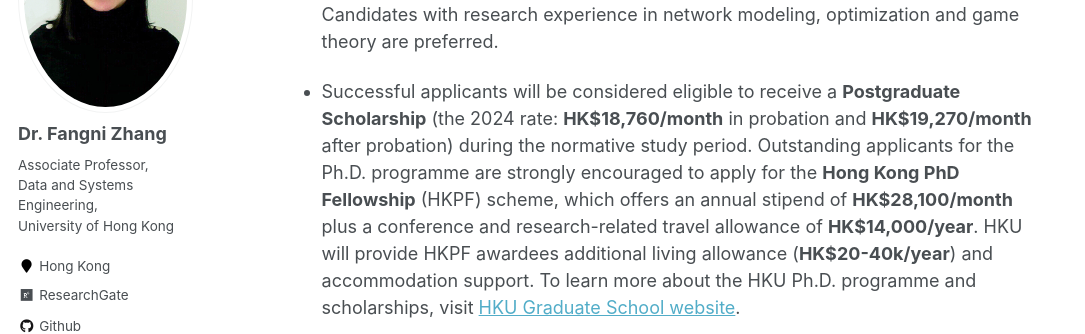
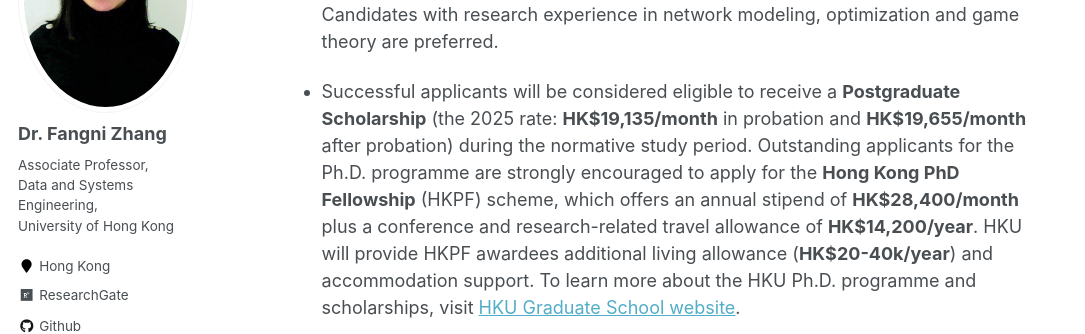
Before and after one commit to fangnizhang/fangnizhang.github.io, a Jekyll site: the page built from _pages/about.md, in a window 1280 px wide and 900 px high, scrolled down 888 px. Shown: the part 152-486 px from the top of the window, without its empty margins (0-1085 px from the left). Built offline with Jekyll 4.4.1, drawn with Linux system fonts in a browser that asks for light colours.

Commit message:
Update about.md

```diff
--- a/_pages/about.md
+++ b/_pages/about.md
@@ -27,7 +27,7 @@
 ======
 - I am looking for 1-2 self-motivated **Ph.D. students** to join my research group. Applicants should have a B.S. or M.S. in Industrial Engineering, Transportation Engineering, Economics, Operations Research, Mathematics, and Computer Science or related fields. Strong oral and written communication skills in English are required. Candidates with research experience in network modeling, optimization and game theory are preferred.
 
-- Successful applicants will be considered eligible to receive a **Postgraduate Scholarship** (the 2024 rate: **HK\$18,760/month** in probation and **HK\$19,270/month** after probation) during the normative study period. Outstanding applicants for the Ph.D. programme are strongly encouraged to apply for the **Hong Kong PhD Fellowship** (HKPF) scheme, which offers an annual stipend of **HK\$28,100/month** plus a conference and research-related travel allowance of **HK\$14,000/year**. HKU will provide HKPF awardees additional living allowance (**HK\$20-40k/year**) and accommodation support. To learn more about the HKU Ph.D. programme and scholarships, visit [HKU Graduate School website](https://gradsch.hku.hk/).
+- Successful applicants will be considered eligible to receive a **Postgraduate Scholarship** (the 2025 rate: **HK\$19,135/month** in probation and **HK\$19,655/month** after probation) during the normative study period. Outstanding applicants for the Ph.D. programme are strongly encouraged to apply for the **Hong Kong PhD Fellowship** (HKPF) scheme, which offers an annual stipend of **HK\$28,400/month** plus a conference and research-related travel allowance of **HK\$14,200/year**. HKU will provide HKPF awardees additional living allowance (**HK\$20-40k/year**) and accommodation support. To learn more about the HKU Ph.D. programme and scholarships, visit [HKU Graduate School website](https://gradsch.hku.hk/).
 
 - **Postdoc, Research Assistant, and visiting research positions** are also available. If your research background fits my research interests, please send me your CV including your education qualifications and list of publications.
 
```
